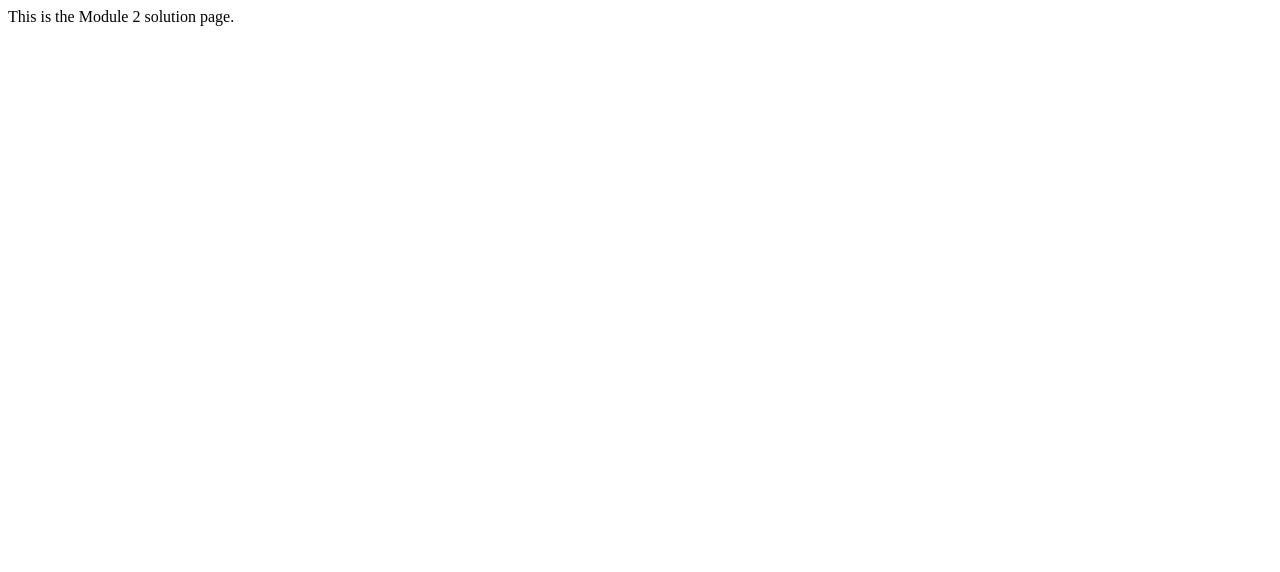
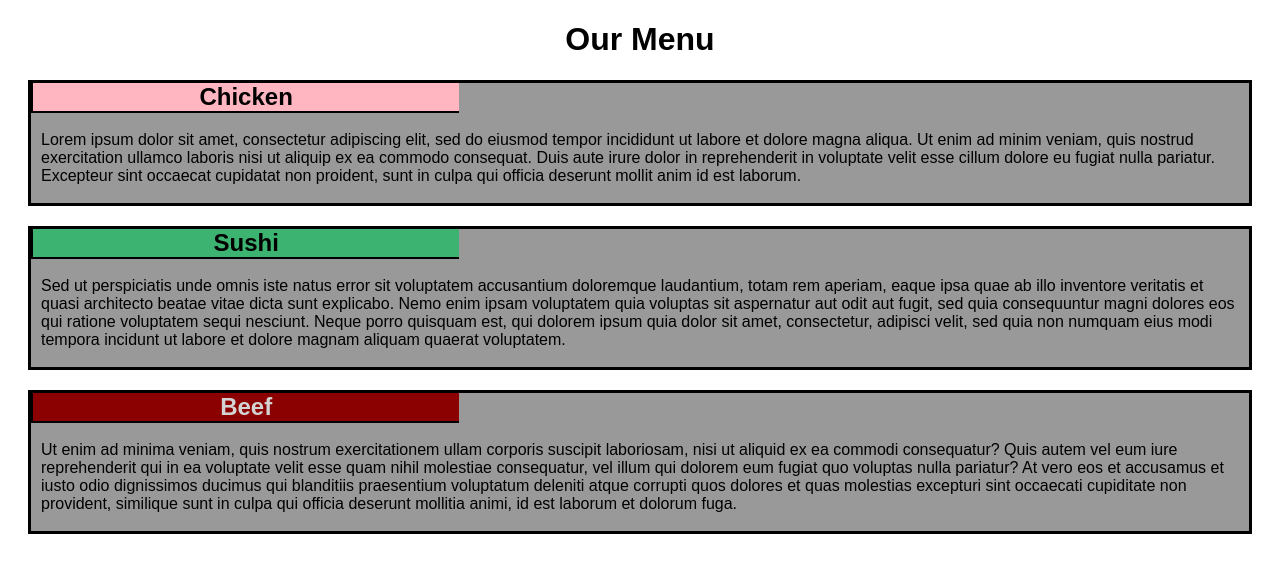
Before and after one commit to mapipolo/jhu-webdev, a plain HTML site: page mod2-solution/index.html in a window 1280 px wide. Drawn offline with Linux system fonts and the light colour scheme.

Commit message:
Initial content and styling via divs.

```diff
--- /dev/null
+++ b/mod2-solution/css/styles.css
@@ -0,0 +1,57 @@
+body {
+    font-family: Arial, Helvetica, sans-serif;
+}
+
+h1 {
+    text-align: center;
+}
+
+div.menuItem {
+    border: 3px solid black;
+    margin: 20px;
+    background-color: #999999;
+}
+
+div.menuItem > h2 {
+    margin: 0px;
+    width: 35%;
+    align-content: right;
+    text-align: center;
+    border-bottom: 2px solid black;
+    border-left: 2px solid black;
+}
+
+div.menuItem p {
+    padding-left: 10px;
+    padding-right: 10px;
+    padding-top: 2px;
+    padding-bottom: 2px;
+}
+
+.menuItem.poultry > h2 {
+    background-color: lightpink;
+}
+
+.seafood > h2 {
+    background-color: mediumseagreen;
+}
+
+.beef > h2 {
+    background-color: darkred;
+    color: lightgray;
+}
+
+/********** Large devices **********/
+@media (min-width: 992px){
+
+}
+
+/********** Medium devices **********/
+@media (min-width: 768px) and (max-width: 991px) {
+
+}
+
+/********** Small devices **********/
+@media (max-width: 767px){
+
+}
--- a/mod2-solution/index.html
+++ b/mod2-solution/index.html
@@ -1 +1,29 @@
-This is the Module 2 solution page.
+<!DOCTYPE html>
+<html>
+    <head>
+        <link rel="stylesheet" type="text/css" href="css/styles.css"/>
+        <title>Module 2 Solution - Pipolo</title>
+    </head>
+    <body>
+        <h1>Our Menu</h1>
+
+        <div class="menuItem poultry">
+            <h2>Chicken</h2>
+            <p>Lorem ipsum dolor sit amet, consectetur adipiscing elit, sed do eiusmod tempor incididunt ut labore et dolore magna aliqua. Ut enim ad minim veniam, quis nostrud exercitation ullamco laboris nisi ut aliquip ex ea commodo consequat. Duis aute irure dolor in reprehenderit in voluptate velit esse cillum dolore eu fugiat nulla pariatur. Excepteur sint occaecat cupidatat non proident, sunt in culpa qui officia deserunt mollit anim id est laborum.</p>
+        </div>
+
+        <div class="menuItem seafood">
+            <h2>Sushi</h2>
+            <p>Sed ut perspiciatis unde omnis iste natus error sit voluptatem accusantium doloremque laudantium, totam rem aperiam, eaque ipsa quae ab illo inventore veritatis et quasi architecto beatae vitae dicta sunt explicabo. Nemo enim ipsam voluptatem quia voluptas sit aspernatur aut odit aut fugit, sed quia consequuntur magni dolores eos qui ratione voluptatem sequi nesciunt. Neque porro quisquam est, qui dolorem ipsum quia dolor sit amet, consectetur, adipisci velit, sed quia non numquam eius modi tempora incidunt ut labore et dolore magnam aliquam quaerat voluptatem.</p>
+        </div>
+
+        <div class="menuItem beef">
+            <h2>Beef</h2>
+            <p>Ut enim ad minima veniam, quis nostrum exercitationem ullam corporis suscipit laboriosam, nisi ut aliquid ex ea commodi consequatur? Quis autem vel eum iure reprehenderit qui in ea voluptate velit esse quam nihil molestiae consequatur, vel illum qui dolorem eum fugiat quo voluptas nulla pariatur? At vero eos et accusamus et iusto odio dignissimos ducimus qui blanditiis praesentium voluptatum deleniti atque corrupti quos dolores et quas molestias excepturi sint occaecati cupiditate non provident, similique sunt in culpa qui officia deserunt mollitia animi, id est laborum et dolorum fuga.</p>
+        </div>
+
+        <script id="__bs_script__">//<![CDATA[
+            document.write("<script async src='http://HOST:3000/browser-sync/browser-sync-client.js?v=2.27.7'><\/script>".replace("HOST", location.hostname));
+        //]]></script>
+    </body>
+</html>
```
